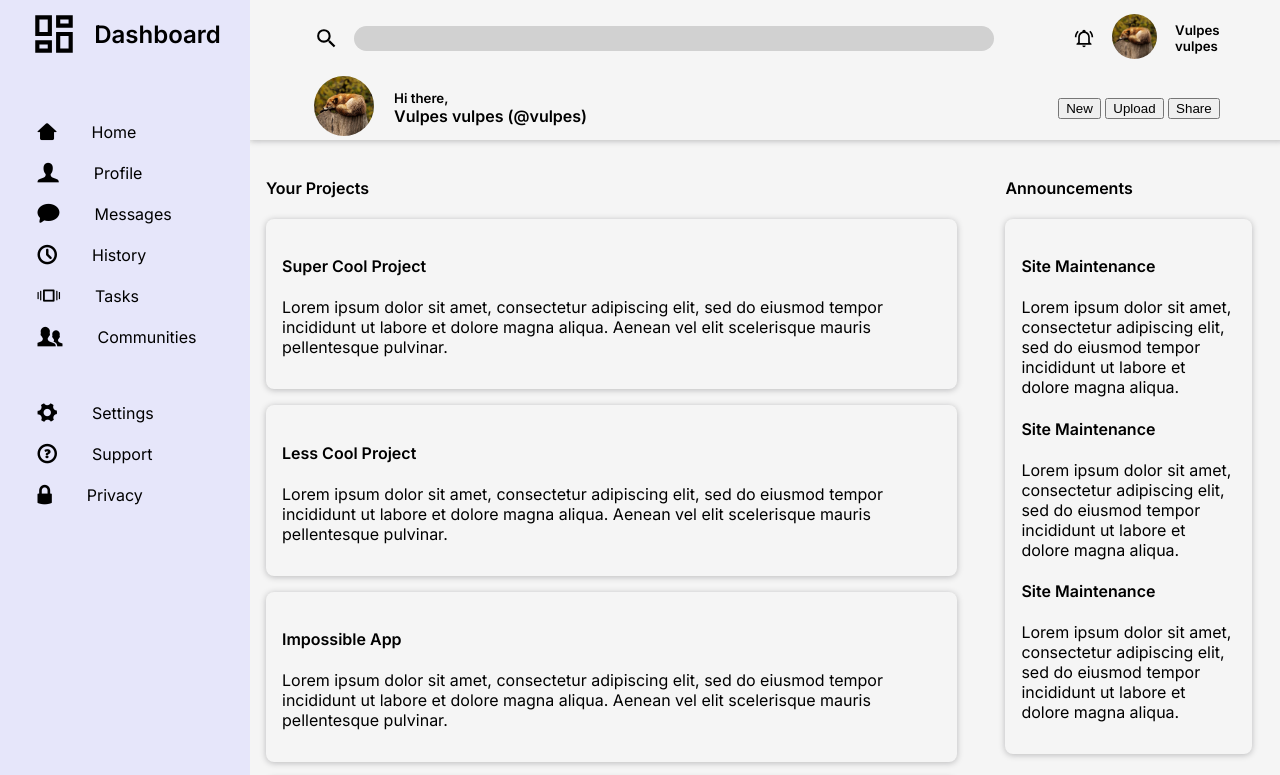
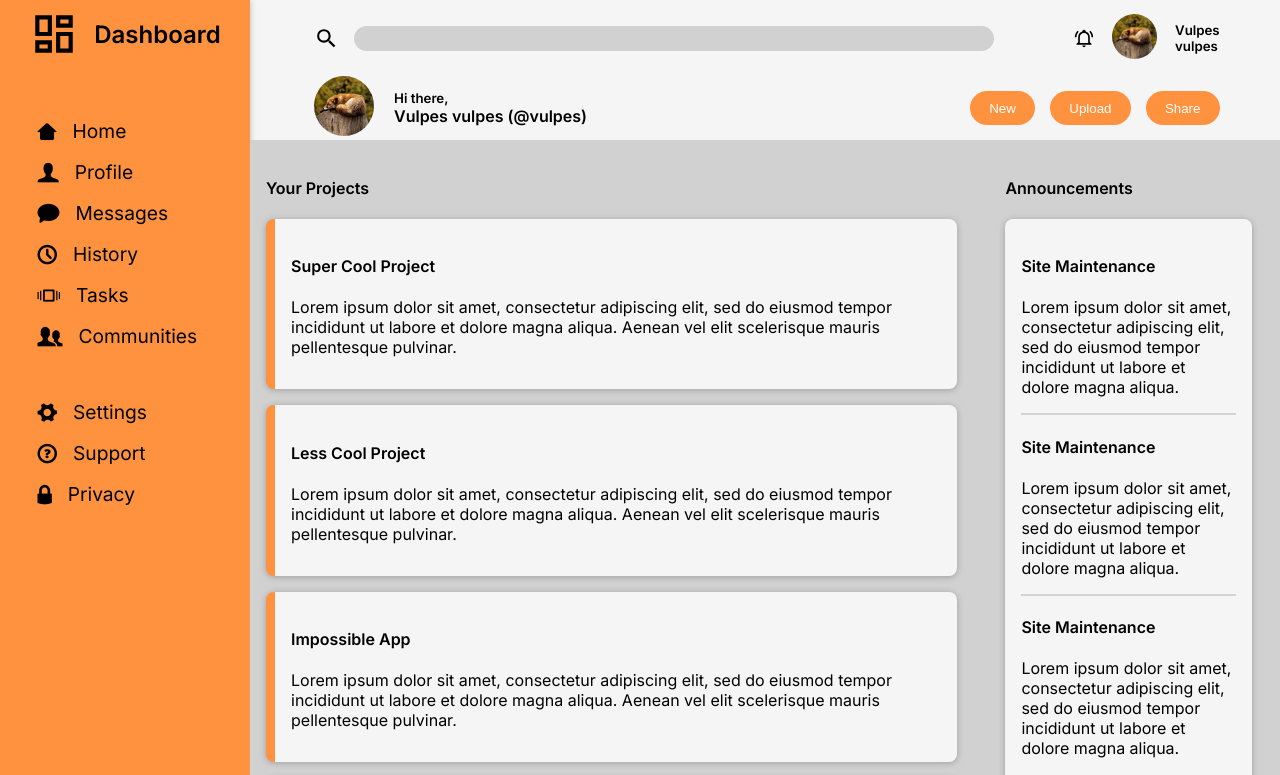
Before and after one commit to viennao/admin-dashboard, a plain HTML site: page index.html in a window 1280 px wide. Shown: the top 775 px of the page. Drawn offline with Linux system fonts and the light colour scheme; a script that the page names is missing.

Commit message:
updated colour styling

```diff
--- a/style.css
+++ b/style.css
@@ -1,9 +1,12 @@
 :root {
   --shadow: 0 1px 6px rgb(32, 33, 36, 0.28);
+  --orange: #ff923e;
+  --gray: #d1d1d1;
 }
+
 body {
+  margin: 0;
   font-family: "Inter", sans-serif;
-  margin: 0;
   background-color: #f5f5f5;
 }
 
@@ -26,7 +29,7 @@ header {
 }
 
 .sidebar {
-  background-color: lavender;
+  background-color: var(--orange);
   grid-area: sidebar;
 }
 
@@ -35,6 +38,13 @@ header {
 }
 
 /* HEADER SECTION */
+button {
+  background-color: var(--orange);
+  border-radius: 20px;
+  border: none;
+  padding: 0.6rem 1.2rem;
+  color: white;
+}
 .container1,
 .container2,
 .rightSide,
@@ -58,7 +68,8 @@ header {
   padding: 0;
 }
 
-#searchEngine {
+#searchEngine,
+#links {
   display: flex;
   gap: 15px;
 }
@@ -69,7 +80,7 @@ header {
   width: 50vw;
   border: none;
   outline: none;
-  background-color: #d1d1d1;
+  background-color: var(--gray);
 }
 
 #searchEngine input:focus {
@@ -98,6 +109,10 @@ nav {
   margin-left: 15%;
 }
 
+span {
+  font-size: 1.2em;
+}
+
 nav,
 .sidebar {
   gap: 50px;
@@ -110,15 +125,18 @@ nav,
   flex-direction: column;
 }
 
+.links > div {
+  display: flex;
+  gap: 1rem;
+}
+
 .sidebar-title,
 .links {
   gap: 15px;
 }
 
-.links div {
-  display: inline-flex;
-  align-items: center;
-  gap: 35px;
+.sidebar {
+  box-shadow: var(--shadow);
 }
 
 /* CONTENT SECTION */
@@ -128,6 +146,7 @@ nav,
     "projects projects projects announcement"
     "projects projects projects trending";
   gap: 1rem;
+  background-color: var(--gray);
 }
 
 .content,
@@ -167,3 +186,16 @@ nav,
 #trending {
   margin-right: 2rem;
 }
+
+#wrapper > .boxContent {
+  border-left: var(--orange) 0.6em solid;
+}
+
+.content-wrapper > .boxContent:not(:last-child) {
+  border-bottom: lightgrey 2px solid;
+}
+
+.boxContent,
+.content-wrapper {
+  background-color: whitesmoke;
+}
```
